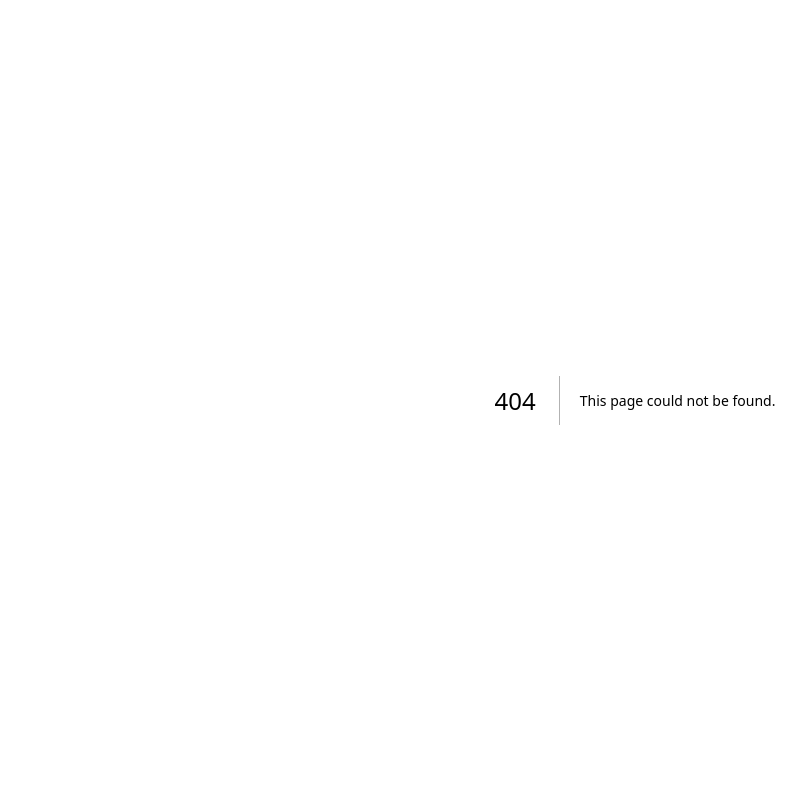
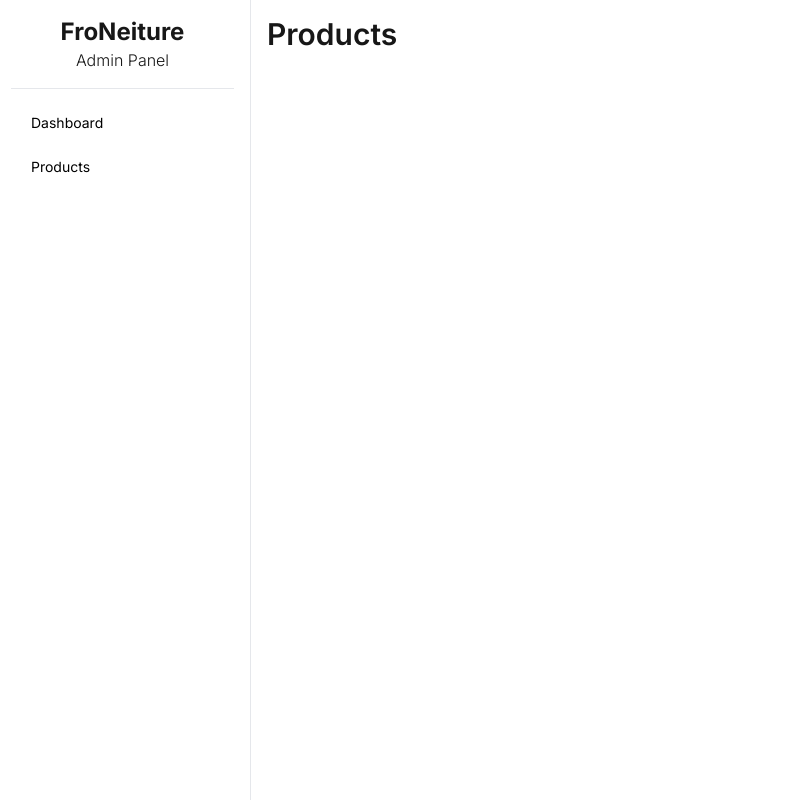
Before and after one commit to marginalfriend/froneiture, a Next.js app: page /admin/products in a window 1280 px wide. Before the commit this address had no page. Shown: the whole page, without its empty margins (5-811 px from the left). Built offline with nearby package versions, Linux system fonts and the light colour scheme.

Commit message:
[FEATURE] route constant variable

```diff
--- a/app/(admin)/admin/layout.tsx
+++ b/app/(admin)/admin/layout.tsx
@@ -1,19 +1,19 @@
+import { AdminNavlinks } from "@/app/_components/admin-navlinks";
 import React from "react";
 
 const Layout = ({ children }: { children: React.ReactNode }) => {
   return (
-    <>
-      <aside>
-        <nav>
-          <ul className="appearance-none">
-            <li>Products</li>
-            <li>Orders</li>
-            <li>Partnership Submission</li>
-          </ul>
-        </nav>
+    <main className="grid grid-cols-10">
+      <aside className="bg-white left-0 top-0 sticky border-r h-screen p-4 space-y-4 col-span-2">
+        <div className="space-y-0">
+          <h1 className="text-2xl text-center font-bold">FroNeiture</h1>
+          <p className="text-md text-center font-light">Admin Panel</p>
+        </div>
+        <hr />
+        <AdminNavlinks />
       </aside>
-      {children}
-    </>
+      <div className="col-span-8 p-4">{children}</div>
+    </main>
   );
 };
 
--- /dev/null
+++ b/app/(admin)/admin/products/page.tsx
@@ -0,0 +1,11 @@
+import React from "react";
+
+const Page = () => {
+  return (
+    <div>
+      <h1 className="text-3xl font-semibold">Products</h1>
+    </div>
+  );
+};
+
+export default Page;
--- /dev/null
+++ b/app/_components/admin-navlinks.tsx
@@ -0,0 +1,33 @@
+"use client";
+
+import Link from "next/link";
+import React from "react";
+import { Button } from "./button";
+import { usePathname } from "next/navigation";
+import { routes } from "@/constants/route";
+
+export const AdminNavlinks = () => {
+  const pathname = usePathname();
+  const isActive = (path: string) => path === pathname;
+
+  return (
+    <nav>
+      <ul className="appearance-none space-y-2">
+        {routes.admin.map((route) => (
+          <li key={route.route}>
+            <Link href={route.route}>
+              <Button
+                variant="ghost"
+                className={`w-full text-left ${
+                  isActive(route.route) && "bg-gray-100"
+                }`}
+              >
+                {route.label}
+              </Button>
+            </Link>
+          </li>
+        ))}
+      </ul>
+    </nav>
+  );
+};
--- a/app/_components/navbar.tsx
+++ b/app/_components/navbar.tsx
@@ -1,15 +1,10 @@
-"use client";
-
 import Image from "next/image";
 import MobileNav from "./mobile-nav";
-import Link from "next/link";
-import { usePathname } from "next/navigation";
 import { Button } from "./button";
 import { ShoppingBag } from "lucide-react";
+import { UserNavlinks } from "./user-navlinks";
 
 export const Navbar = () => {
-  const pathname = usePathname();
-  const isActive = (path: string) => pathname === path;
 
   return (
     <header className="w-full  flex justify-between px-4 py-2 md:px-6 md:py-3 gap-10 z-50 bg-white">
@@ -18,60 +13,7 @@ export const Navbar = () => {
         <h1 className="text-xl font-semibold">FroNeiture</h1>
       </div>
 
-      <nav className="w-[60%] h-full hidden md:flex align-middle my-auto">
-        <ul className="inline-flex justify-between w-full font-medium	text-sm">
-          <li>
-            <Link
-              className={` hover:text-gray-900 ${
-                isActive("/") ? "text-primary" : "text-black"
-              } font-medium`}
-              href={"/"}
-            >
-              Home
-            </Link>
-          </li>
-          <li>
-            <Link
-              className={` hover:text-gray-900 ${
-                isActive("/products") ? "text-primary" : "text-black"
-              } font-medium`}
-              href={"/products"}
-            >
-              Products
-            </Link>
-          </li>
-          <li>
-            <Link
-              className={` hover:text-gray-900 ${
-                isActive("/about") ? "text-primary" : "text-black"
-              } font-medium`}
-              href={"/about"}
-            >
-              About
-            </Link>
-          </li>
-          <li>
-            <Link
-              className={` hover:text-gray-900 ${
-                isActive("/contact") ? "text-primary" : "text-black"
-              } font-medium`}
-              href={"/contact"}
-            >
-              Contact Us
-            </Link>
-          </li>
-          <li>
-            <Link
-              className={` hover:text-gray-900 ${
-                isActive("/order") ? "text-primary" : "text-black"
-              } font-medium`}
-              href={"/order"}
-            >
-              Order
-            </Link>
-          </li>
-        </ul>
-      </nav>
+			<UserNavlinks />
 
       <div className="hidden md:flex w-[20%] px-4 justify-around items-center">
         <Button variant="ghost" className="w-min h-min px-2 py-2">
--- /dev/null
+++ b/app/_components/user-navlinks.tsx
@@ -0,0 +1,29 @@
+"use client";
+import { routes } from "@/constants/route";
+import Link from "next/link";
+import { usePathname } from "next/navigation";
+import React from "react";
+
+export const UserNavlinks = () => {
+  const pathname = usePathname();
+  const isActive = (path: string) => pathname === path;
+
+  return (
+    <nav className="w-[60%] h-full hidden md:flex align-middle my-auto">
+      <ul className="inline-flex justify-between w-full font-medium	text-sm">
+        {routes.user.map((route) => (
+          <li key={route.route}>
+            <Link
+              className={` hover:text-gray-900 ${
+                isActive(route.route) ? "text-primary" : "text-black"
+              } font-medium`}
+              href={route.route}
+            >
+              {route.label}
+            </Link>
+          </li>
+        ))}
+      </ul>
+    </nav>
+  );
+};
--- /dev/null
+++ b/constants/route.ts
@@ -0,0 +1,16 @@
+export const routes = {
+	admin:
+		[
+			{ route: "/admin", label: "Dashboard" },
+			{ route: "/admin/products", label: "Products" }
+		],
+	user:
+		[
+			{ route: "/", label: "Home" },
+			{ route: "/products", label: "Products" },
+			{ route: "/about", label: "About" },
+			{ route: "/contact", label: "Contact" },
+			{ route: "/order", label: "Order" },
+		]
+
+}
```
